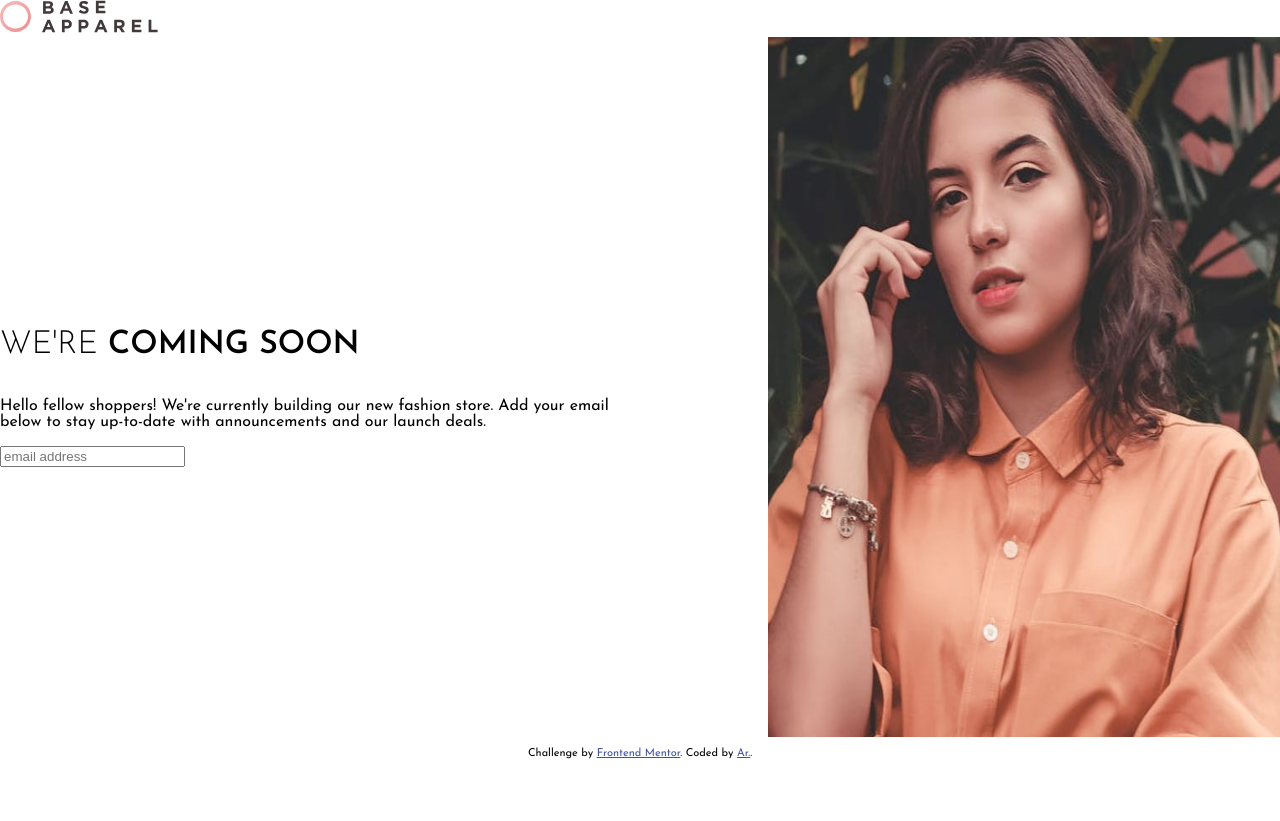
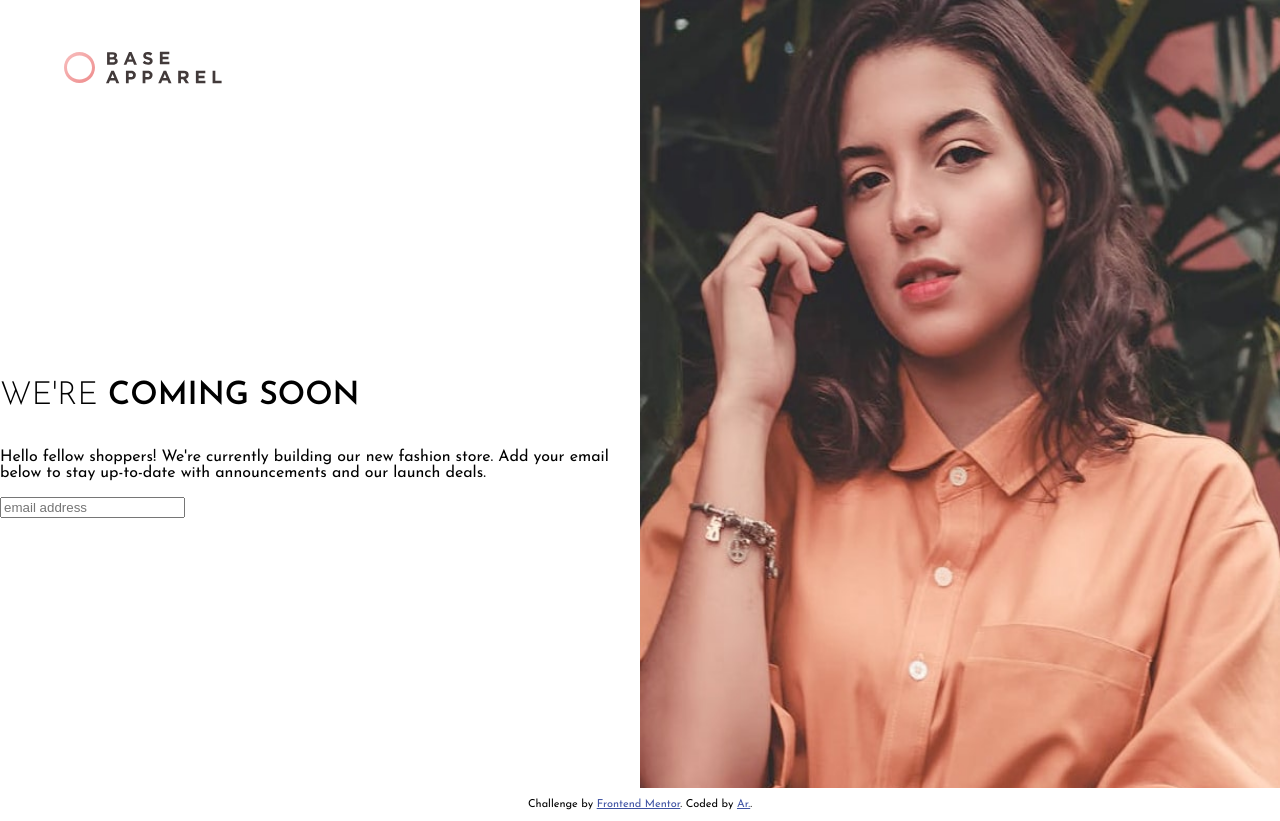
Before and after one commit to abdmud/base-apparel-coming-soon, a plain HTML site: page index.html in a window 1280 px wide. Before the commit the page ends 800 px from the top, so only its background shows below. Drawn offline with Linux system fonts and the light colour scheme.

Commit message:
img layout

```diff
--- a/styles.css
+++ b/styles.css
@@ -8,6 +8,12 @@ html, body {
 
 body {
     font-family: 'Josefin Sans', sans-serif;
+}
+
+/* NAV */
+.nav {
+    width: 20%;
+    padding: 4% 0 0 5%;
 }
 
 /* TITLE */
@@ -40,5 +46,7 @@ body {
     background-size: cover;
     background-size: 100% 120%;
     background-repeat: no-repeat;
-    width: 40%;
+    z-index: -1;
+    margin-top: -7%;
+    width: 50%;
 }
```
